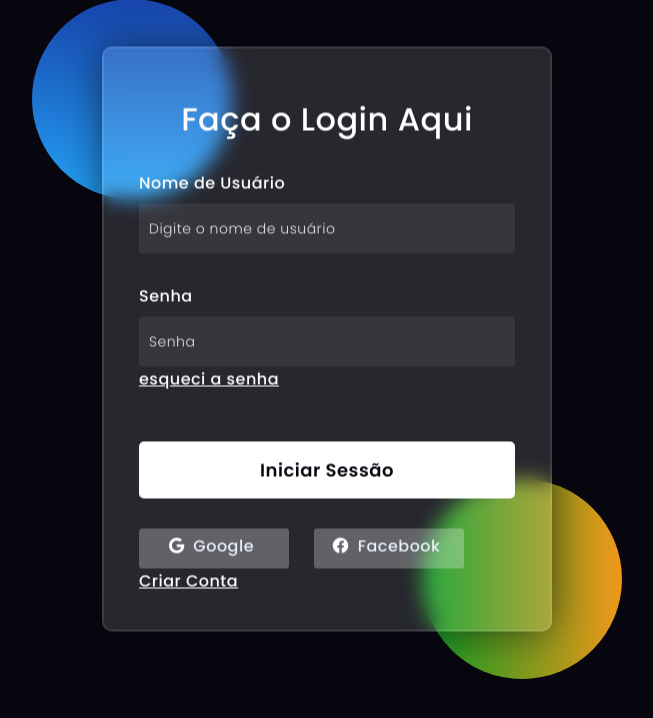
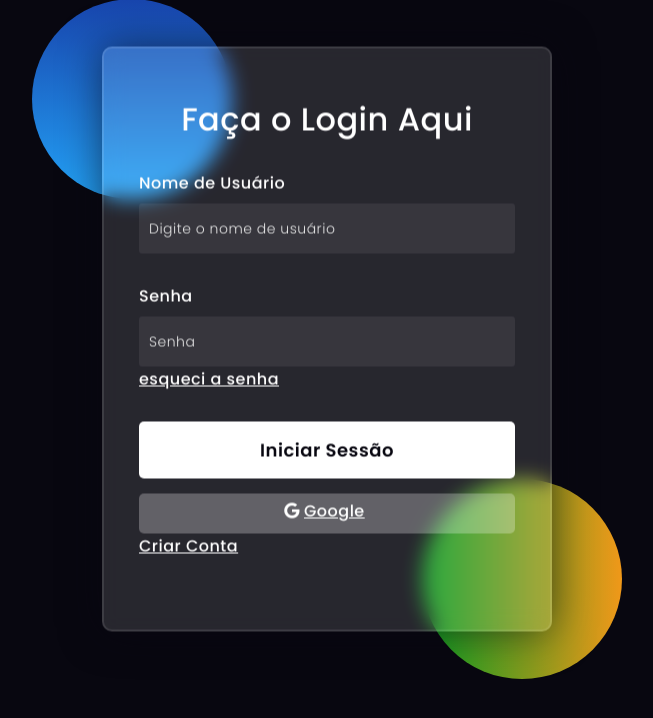
Before and after one commit to thales-pires45/controle_de_estoque_master, a Django app: page /auth/login/ in a window 1280 px wide. Shown: the part 61-779 px from the top of the page, without its empty margins (313-966 px from the left). Run offline with Django 3.2, Linux system fonts and the light colour scheme; some libraries are stand-ins or nearby versions.

Commit message:
Login com Social Django funcionando

```diff
--- a/projeto/core/static/css/loginStyle.css
+++ b/projeto/core/static/css/loginStyle.css
@@ -1,4 +1,4 @@
-      *,
+    *,
 *:before,
 
 *:after{
@@ -100,7 +100,7 @@ input{
 }
 
 button{
-    margin-top: 50px;
+    margin-top: 30px;
     width: 100%;
     background-color: #ffffff;
     color: #080710;
@@ -111,14 +111,14 @@ button{
     cursor: pointer;
 }
 .social{
-  margin-top: 30px;
+  margin-top: 15px;
   display: flex;
 }
 
 .social div{
   background: red;
-  width: 150px;
-  border-radius: 3px;
+  width: 100%;
+  border-radius: 5px;
   padding: 5px 10px 10px 5px;
   background-color: rgba(255,255,255,0.27);
   color: #eaf0fb;
@@ -129,7 +129,7 @@ button{
   background-color: rgba(255,255,255,0.47);
 }
 
-.social .fb{
+.social .g{
   margin-left: 25px;
 }
 
--- a/projeto/urls.py
+++ b/projeto/urls.py
@@ -16,6 +16,7 @@ Including another URLconf
 from django.contrib import admin
 from django.shortcuts import redirect
 from django.urls import include, path
+from projeto.usuarios import views
 
 urlpatterns = [
     path('admin/', admin.site.urls),
@@ -27,5 +28,5 @@ urlpatterns = [
     path('entrada/', include('projeto.entrada.urls')),
     path('saida/', include('projeto.saida.urls')),
     path('relatorio/', include('projeto.relatorio.urls')),
-
+    path('auth/', include('social_django.urls', namespace='social')),
 ]
--- a/projeto/usuarios/templates/cadastro.html
+++ b/projeto/usuarios/templates/cadastro.html
@@ -3,7 +3,7 @@
 {% block 'title'%}Cadastro{% endblock 'title'%}
 {% block 'style'%}
 <style>
-      *,
+*,
 *:before,
 *:after{
     padding: 0;
@@ -93,7 +93,7 @@ input{
     color: #e5e5e5;
 }
 button{
-    margin-top: 14px;
+    margin-top: 30px;
     width: 100%;
     background-color: #ffffff;
     color: #080710;
--- a/projeto/usuarios/templates/login.html
+++ b/projeto/usuarios/templates/login.html
@@ -39,10 +39,9 @@
     <input type="password" placeholder="Senha" id="password" name="senha">
     <a href="{% url 'usuarios:esqueceu_senha_login' %}">esqueci a senha</a>
     <button type="submit">Iniciar Sessão</button>
-    <!--        <input type="button" value="">-->
+<!--    <input type="button" value="">-->
     <div class="social">
-        <div class="go"><i class="fab fa-google"></i> Google</div>
-        <div class="fb"><i class="fab fa-facebook"></i> Facebook</div>
+        <div class="go"><a href="{% url "social:begin" "google-oauth2" %}"><i class="fab fa-google"></i>Google</a></div>
     </div>
     <a href="{% url 'usuarios:cadastro' %}">Criar Conta</a>
 
```
Also changed, not shown: projeto/settings.py (+13 -11 lines).
